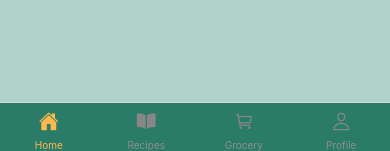
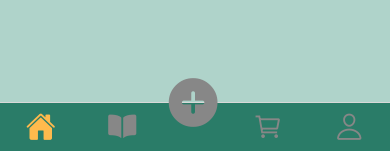
Before and after one commit to SamerSawan/RecipeApp, a React Native app: screen / in a window 390 px wide. Shown: the part 693-844 px from the top of the page. Built offline with nearby package versions, Linux system fonts and the light colour scheme.

Commit message:
Added floating add button to nav bar

```diff
--- a/App.js
+++ b/App.js
@@ -1,6 +1,5 @@
 import { StatusBar } from "expo-status-bar";
-import { StyleSheet } from "react-native";
-
+import { TouchableOpacity, View } from "react-native";
 import { NavigationContainer } from "@react-navigation/native";
 import { createNativeStackNavigator } from "@react-navigation/native-stack";
 import { createBottomTabNavigator } from "@react-navigation/bottom-tabs";
@@ -14,9 +13,20 @@ import SearchContextProvider from "./store/search-context";
 import FavouritesContextProvider from "./store/favourites-context";
 import GroceryScreen from "./screens/GroceryScreen";
 import ProfileScreen from "./screens/ProfileScreen";
+import AddRecipeScreen from "./screens/AddRecipeScreen";
 
 const Stack = createNativeStackNavigator();
 const Tab = createBottomTabNavigator();
+
+const CustomTabBarButton = ({children, onPress}) => (
+  <TouchableOpacity
+  className="justify-center items-center -top-6"
+  onPress={onPress}>
+    <View className="w-16 h-16">
+      {children}
+    </View>
+  </TouchableOpacity>
+)
 
 function TabNavigator() {
   return (
@@ -34,8 +44,15 @@ function TabNavigator() {
           component={HomeScreen}
           options={{
             tabBarLabel: "Home",
+            tabBarShowLabel: false,
             tabBarActiveTintColor: GlobalStyles.colors.accent500,
-            tabBarIcon: ({focused}) => <Ionicons name="home" color={focused ? GlobalStyles.colors.accent500 : '#878787'} size={20} />,
+            tabBarIcon: ({ focused }) => (
+              <Ionicons
+                name="home"
+                color={focused ? GlobalStyles.colors.accent500 : "#878787"}
+                size={30}
+              />
+            ),
           }}
         />
         <Tab.Screen
@@ -43,17 +60,49 @@ function TabNavigator() {
           component={RecipesScreen}
           options={{
             tabBarLabel: "Recipes",
+            tabBarShowLabel: false,
             tabBarActiveTintColor: GlobalStyles.colors.accent500,
-            tabBarIcon: ({focused}) => <Ionicons name="book" color={focused ? GlobalStyles.colors.accent500 : '#878787'} size={20} />,
+            tabBarIcon: ({ focused }) => (
+              <Ionicons
+                name="book"
+                color={focused ? GlobalStyles.colors.accent500 : "#878787"}
+                size={30}
+              />
+            ),
           }}
         />
+        <Tab.Screen
+        name="Add Recipe"
+        component={AddRecipeScreen}
+        options={{
+          tabBarLabel: "New Recipe",
+          tabBarShowLabel: false,
+          tabBarActiveTintColor: GlobalStyles.colors.accent500,
+          tabBarIcon: ({ focused }) => (
+            <Ionicons
+              name="add-circle"
+              color={focused ? GlobalStyles.colors.accent500 : "#878787"}
+              size={60}
+            />
+            ),
+          tabBarButton: (props) => (
+            <CustomTabBarButton {...props}/>
+          )
+        }}/>
         <Tab.Screen
           name="Grocery"
           component={GroceryScreen}
           options={{
             tabBarLabel: "Grocery",
+            tabBarShowLabel: false,
             tabBarActiveTintColor: GlobalStyles.colors.accent500,
-            tabBarIcon: ({focused}) => <Ionicons name="cart-outline" color={focused ? GlobalStyles.colors.accent500 : '#878787'} size={20}/>,
+            tabBarIcon: ({ focused }) => (
+              <Ionicons
+                name="cart-outline"
+                color={focused ? GlobalStyles.colors.accent500 : "#878787"}
+                size={30}
+              />
+            ),
           }}
         />
         <Tab.Screen
@@ -61,10 +110,17 @@ function TabNavigator() {
           component={ProfileScreen}
           options={{
             tabBarLabel: "Profile",
+            tabBarShowLabel: false,
             tabBarActiveTintColor: GlobalStyles.colors.accent500,
-            tabBarIcon: ({focused}) => <Ionicons name="person-outline" color={focused ? GlobalStyles.colors.accent500 : '#878787'} size={20}/>
+            tabBarIcon: ({ focused }) => (
+              <Ionicons
+                name="person-outline"
+                color={focused ? GlobalStyles.colors.accent500 : "#878787"}
+                size={30}
+              />
+            ),
           }}
-          />
+        />
       </Tab.Navigator>
     </SearchContextProvider>
   );
--- a/screens/AddRecipeScreen.js
+++ b/screens/AddRecipeScreen.js
@@ -0,0 +1,13 @@
+import { View, Text } from "react-native";
+
+function AddRecipeScreen(){
+    return (
+        <View>
+            <Text>
+                Add Recipe
+            </Text>
+        </View>
+    )
+}
+
+export default AddRecipeScreen;
```
